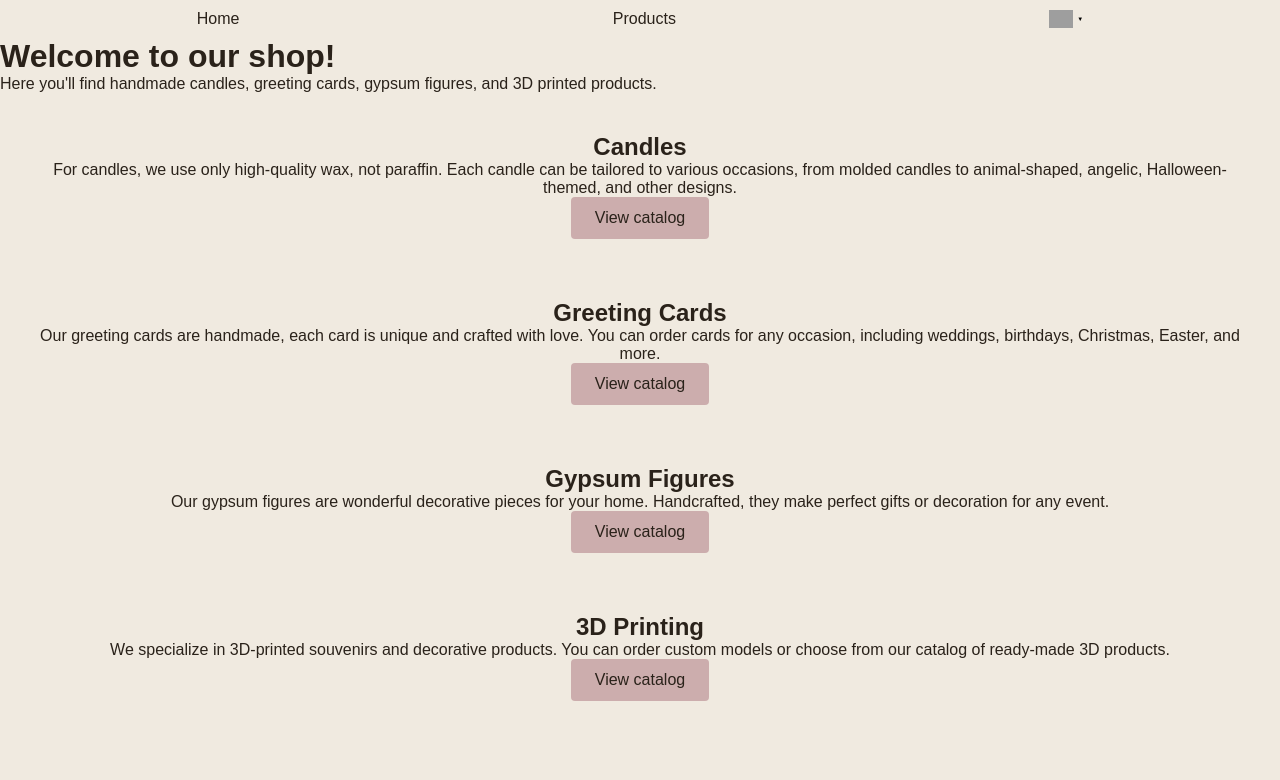
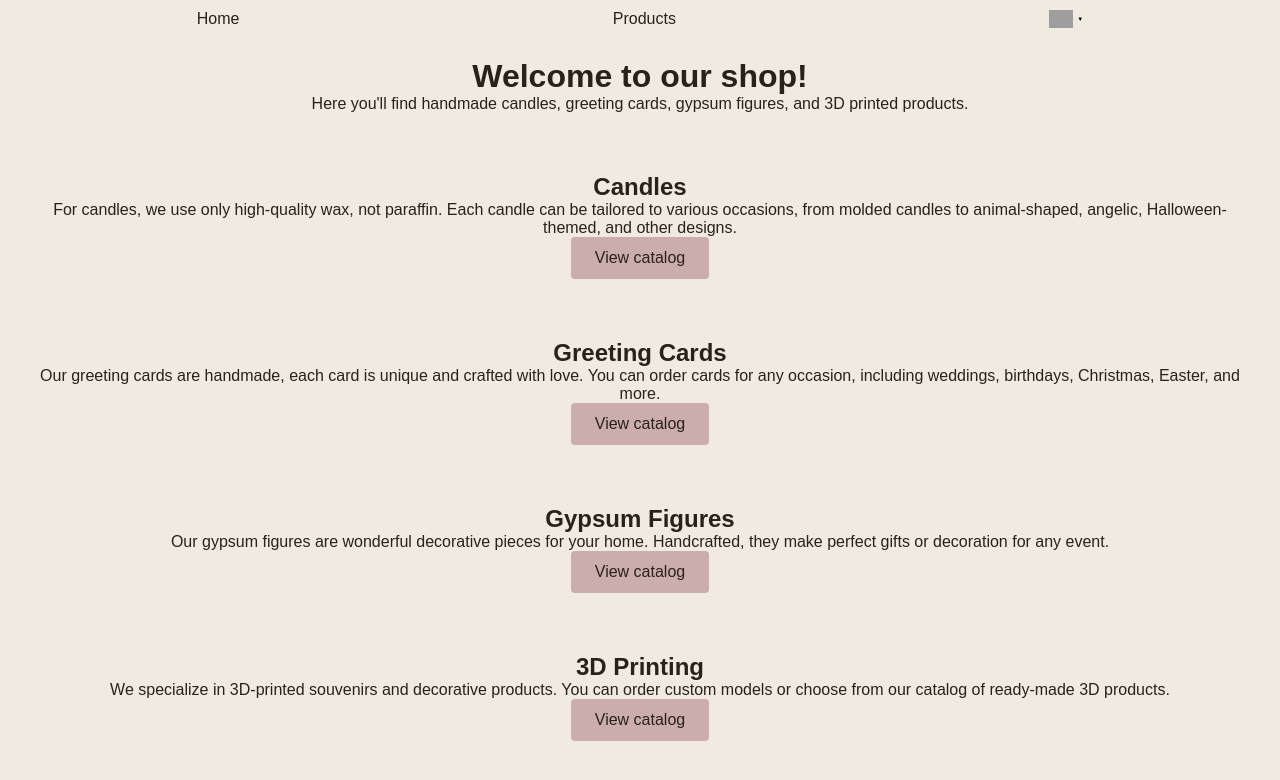
Before and after one commit to acvetochka/handmade-shop, a Next.js app: page /en in a window 1280 px wide. Shown: the top 780 px of the page. Built offline with nearby package versions, Linux system fonts and the light colour scheme; grey boxes are pictures that could not be loaded.

Commit message:
add Container to HeroSection

```diff
--- a/src/components/index.ts
+++ b/src/components/index.ts
@@ -1,2 +1,4 @@
 export * from "./CategoryCard/CategoryCard";
+export * from "./CategoryLink/CategoryLink";
+export * from "./Container/Container";
 export * from "./LanguageSwitcher/LanguageSwitcher";
--- a/src/sections/HeroSection/HeroSection.tsx
+++ b/src/sections/HeroSection/HeroSection.tsx
@@ -1,5 +1,6 @@
 "use client";
 
+import { Container } from "@/components";
 // import { LanguageSwitcher } from "@/components";
 import { useTranslation } from "@/i18n/I18nProvider";
 
@@ -7,10 +8,10 @@ export const HeroSection = () => {
   const { t } = useTranslation();
 
   return (
-    <>
+    <Container>
       {/* <LanguageSwitcher /> */}
       <h1>{t("home.title")}</h1>
       <p>{t("home.description")}</p>
-    </>
+    </Container>
   );
 };
```
